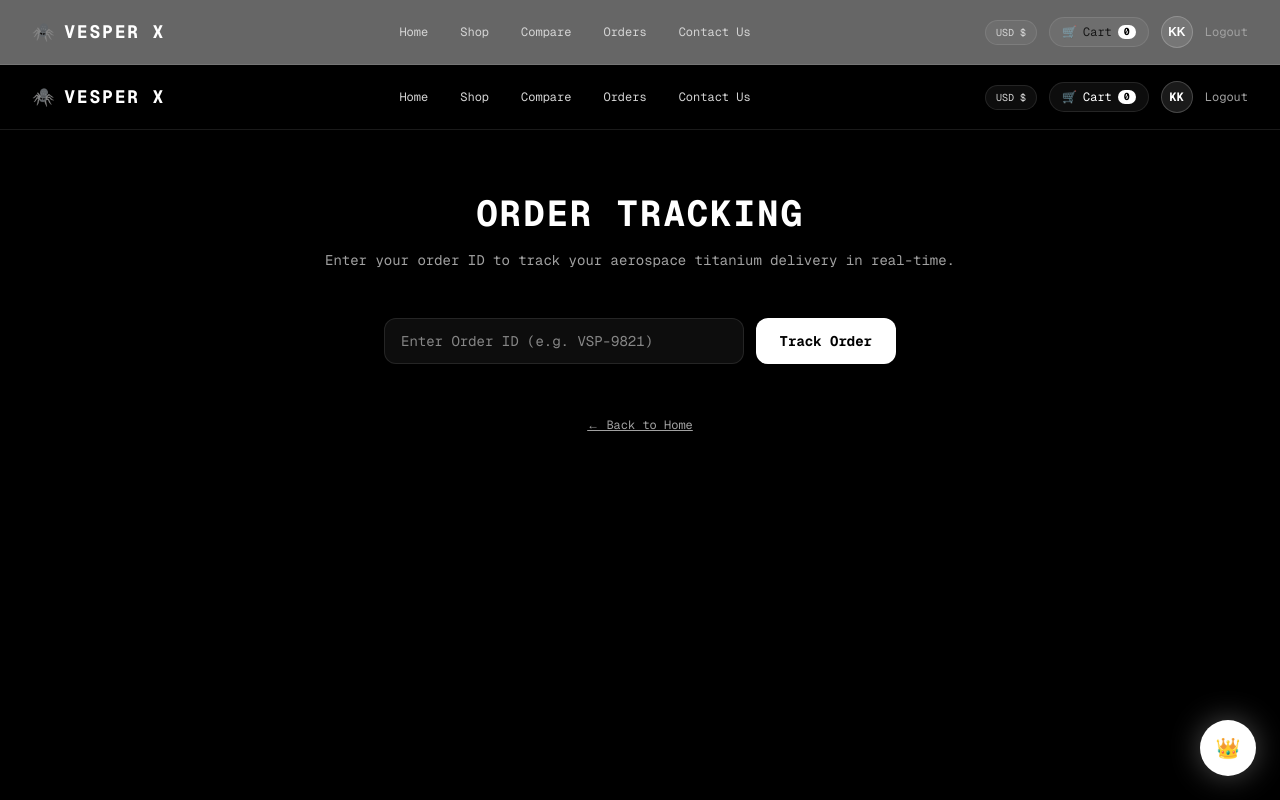
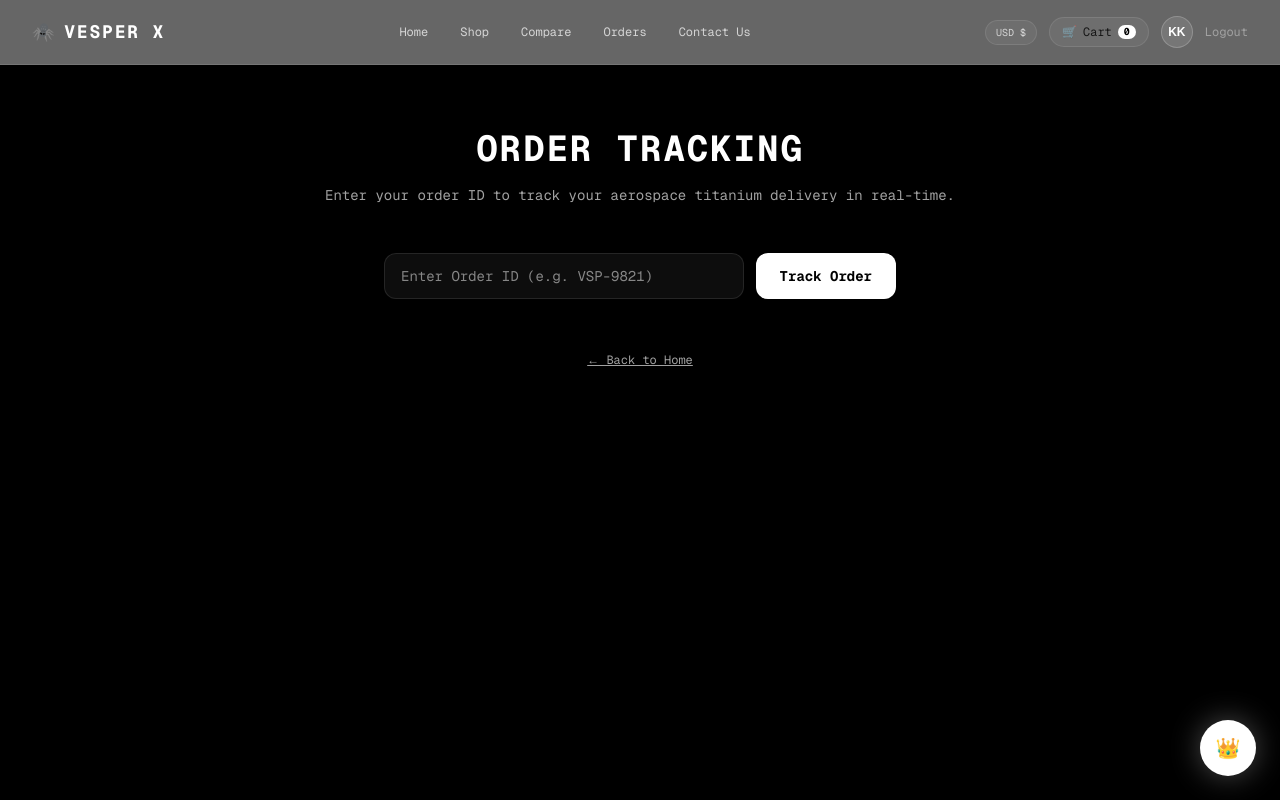
Before and after one commit to freakkykaran/runtime-terrors, a Next.js app: page /order-tracking in a window 1280 px wide. Shown: the top 800 px of the page. Built offline with nearby package versions, Linux system fonts and the light colour scheme.

Commit message:
Remove duplicate navbar from order tracking page

```diff
--- a/app/order-tracking/page.tsx
+++ b/app/order-tracking/page.tsx
@@ -2,7 +2,6 @@
 
 import { useState } from "react";
 import Link from "next/link";
-import Navbar from "../components/Navbar";
 
 export default function OrderTrackingPage() {
   const [orderId, setOrderId] = useState("");
@@ -11,7 +10,6 @@ export default function OrderTrackingPage() {
   const handleTrack = (e: React.FormEvent) => {
     e.preventDefault();
     if (!orderId) return;
-    // Mock tracking data for hackathon demo
     setTrackedOrder({
       id: orderId,
       status: "Dispatched from Aerospace Hub",
@@ -23,8 +21,6 @@ export default function OrderTrackingPage() {
 
   return (
     <div className="min-h-screen bg-black text-white font-mono selection:bg-emerald-500 selection:text-black">
-      <Navbar />
-
       <main className="max-w-4xl mx-auto px-4 py-16">
         <div className="text-center space-y-4 mb-12">
           <h1 className="text-3xl sm:text-4xl font-bold tracking-wider uppercase">Order Tracking</h1>
```
